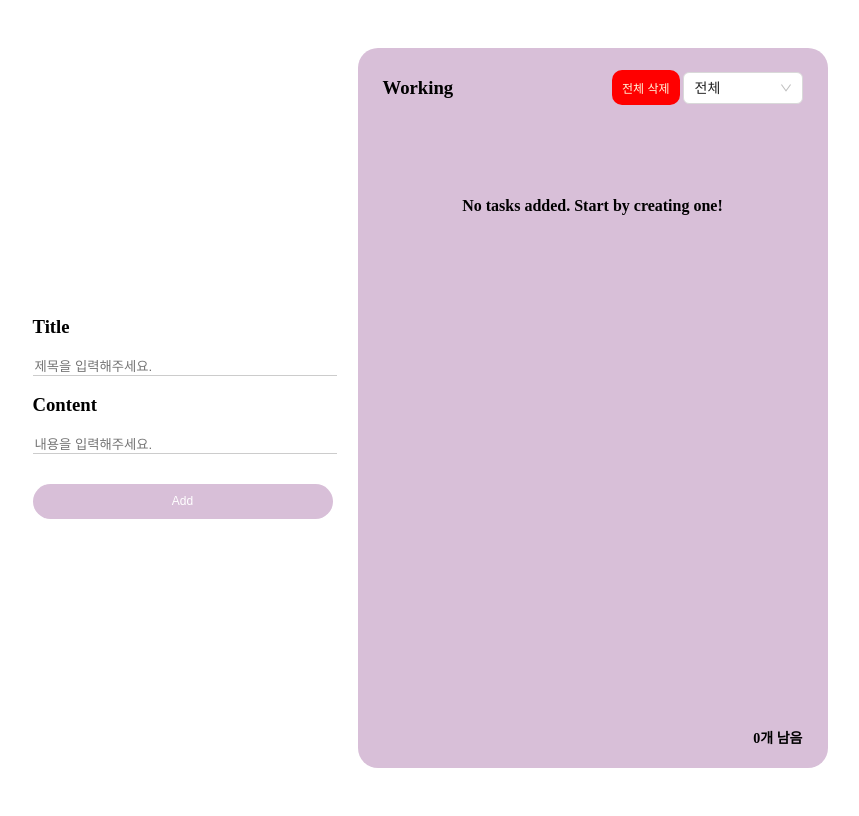
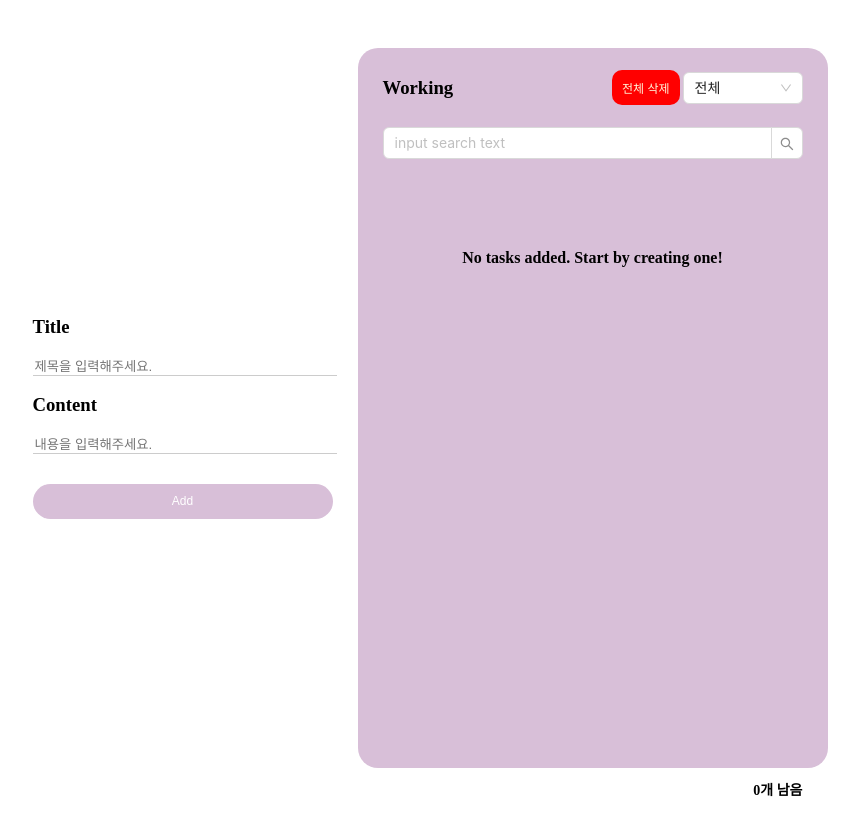
Before and after one commit to dnwn-9001/react-todolist, a React (Create React App) app: page / in a window 1280 px wide. Shown: the whole page, without its empty margins (210-1069 px from the left). Built offline with nearby package versions, Linux system fonts and the light colour scheme.

Commit message:
💄검색바 UI 추가

```diff
--- a/src/components/list/List.jsx
+++ b/src/components/list/List.jsx
@@ -1,6 +1,7 @@
 import { useEffect, useState } from "react";
 import styles from "./List.module.css";
 import { Select } from "antd";
+import SearchBar from "../searchBar/SearchBar";
 
 const List = ({
   filteredListData,
@@ -11,6 +12,7 @@ const List = ({
   onChangeSelect,
   onClickDeleteAllBtn,
   onClickModifyBtn,
+  onSearch,
 }) => {
   const [incompleteCnt, setIncompleteCnt] = useState(0);
 
@@ -42,6 +44,9 @@ const List = ({
           />
         </div>
       </div>
+
+      {/* 검색바 : 검색 값, 비교해서 조회하는 로직*/}
+      <SearchBar onSearch={onSearch} />
 
       <div className={styles.working__div}>
         {filteredListData?.length ? (
--- /dev/null
+++ b/src/components/searchBar/SearchBar.jsx
@@ -0,0 +1,16 @@
+import { Input } from "antd";
+import styles from "./SearchBar.module.css";
+
+const SearchBar = ({ onSearch }) => {
+  const { Search } = Input;
+
+  return (
+    <Search
+      className={styles.search__bar}
+      placeholder="input search text"
+      onSearch={onSearch}
+    />
+  );
+};
+
+export default SearchBar;
--- /dev/null
+++ b/src/components/searchBar/SearchBar.module.css
@@ -0,0 +1,4 @@
+.search__bar {
+  width: 100%;
+  padding: 10px;
+}
```
